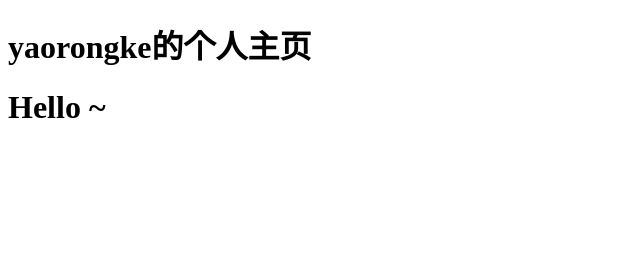
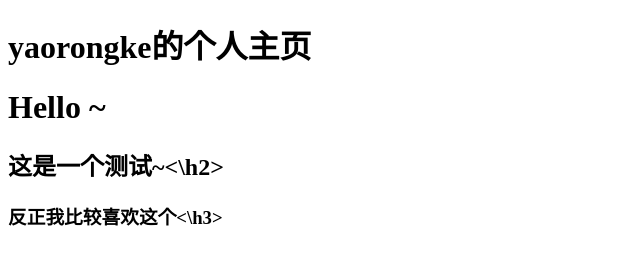
Before and after one commit to ChenFenggg/chenfeng.github.io, a plain HTML site: page index.html in a window 1280 px wide. Shown: the whole page, without its empty margins (0-640 px from the left). Drawn offline with Linux system fonts and the light colour scheme.

Commit message:
Update index.html

```diff
--- a/index.html
+++ b/index.html
@@ -7,5 +7,11 @@
 <body>
     <h1>yaorongke的个人主页</h1>
     <h1>Hello ~</h1>
+    <h2>这是一个测试~<\h2>
+    <h3>反正我比较喜欢这个<\h3>
+
+
+
+
 </body>
 </html>
```
